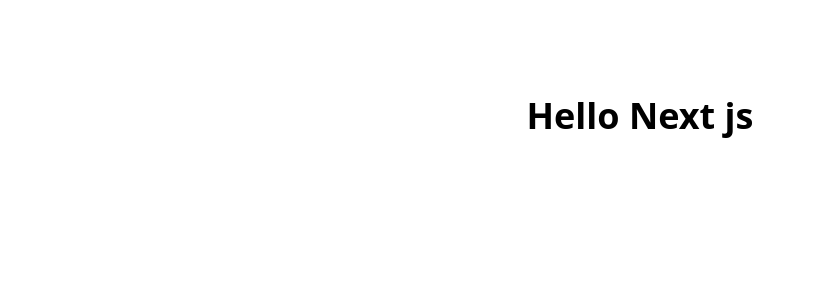
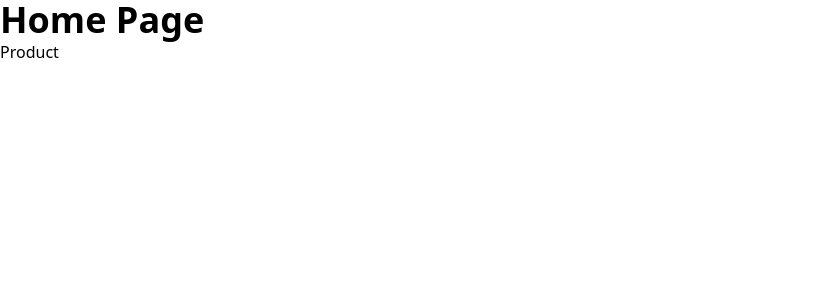
Before and after one commit to alrakib1/next-js-page-route, a Next.js app: page / in a window 1280 px wide. Shown: the top 300 px of the page, without its empty margins (0-814 px from the left). Built offline with nearby package versions, Linux system fonts and the light colour scheme.

Commit message:
updated to latest packages

```diff
--- /dev/null
+++ b/pages/about/index.js
@@ -0,0 +1,11 @@
+import React from 'react';
+
+const AboutPage = () => {
+    return (
+        <div>
+            <h1>About Page</h1>
+        </div>
+    );
+};
+
+export default AboutPage;
--- a/pages/index.js
+++ b/pages/index.js
@@ -1,9 +1,12 @@
-export default function Home() {
+import React from 'react';
+
+const HomePage = () => {
   return (
-    <main
-      className={`flex min-h-screen flex-col items-center justify-between p-24 }`}
-    >
-      <h1 className="text-4xl font-semibold">Hello Next js</h1>
-    </main>
+    <div>
+      <h2 className='text-4xl font-semibold'>Home Page</h2>
+      <a href="/product">Product</a>
+    </div>
   );
-}
+};
+
+export default HomePage;
--- /dev/null
+++ b/pages/product/[id].js
@@ -0,0 +1,11 @@
+
+
+const ProductDetails = () => {
+    return (
+        <div>
+            this is product id page
+        </div>
+    );
+};
+
+export default ProductDetails;
--- /dev/null
+++ b/pages/product/index.js
@@ -0,0 +1,11 @@
+
+
+const ProductPage = () => {
+    return (
+        <div>
+            <h2>product page</h2>
+        </div>
+    );
+};
+
+export default ProductPage;
```
Also changed, not shown: package.json (+8 -8 lines), 1 other file (tests, documents, lock files or other folders).
